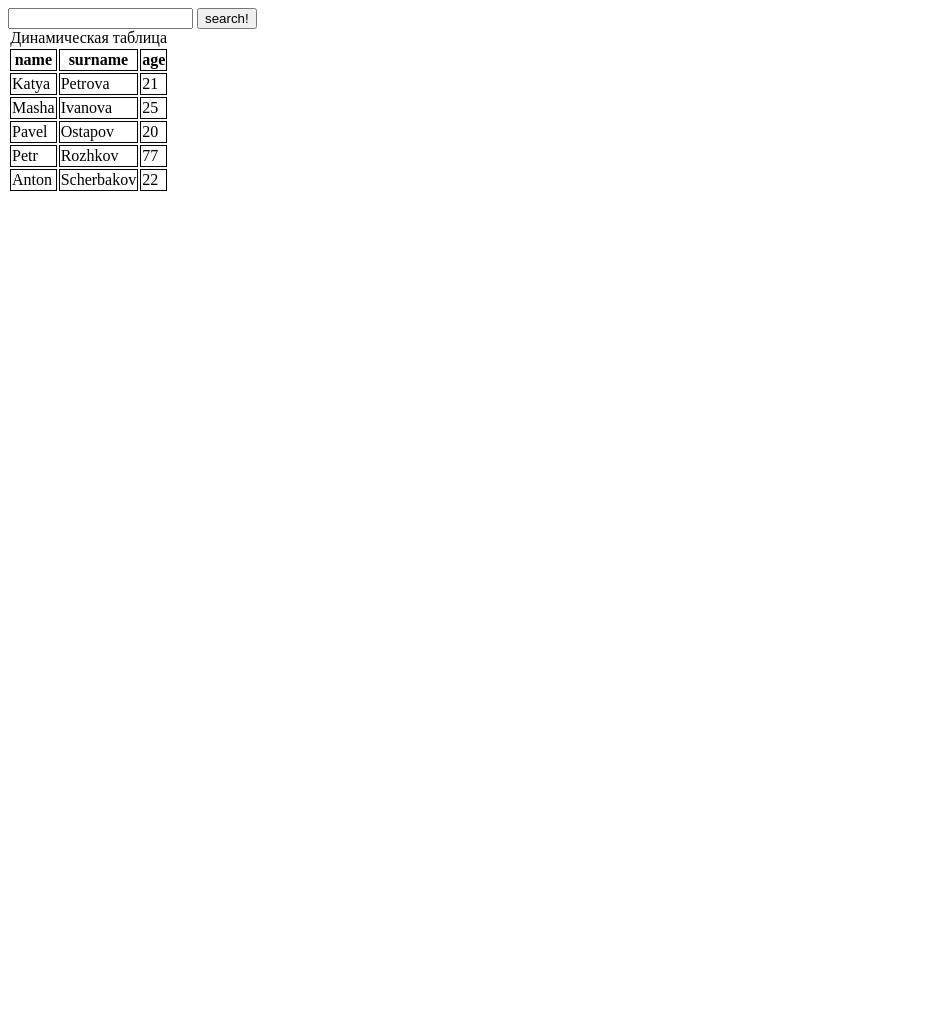
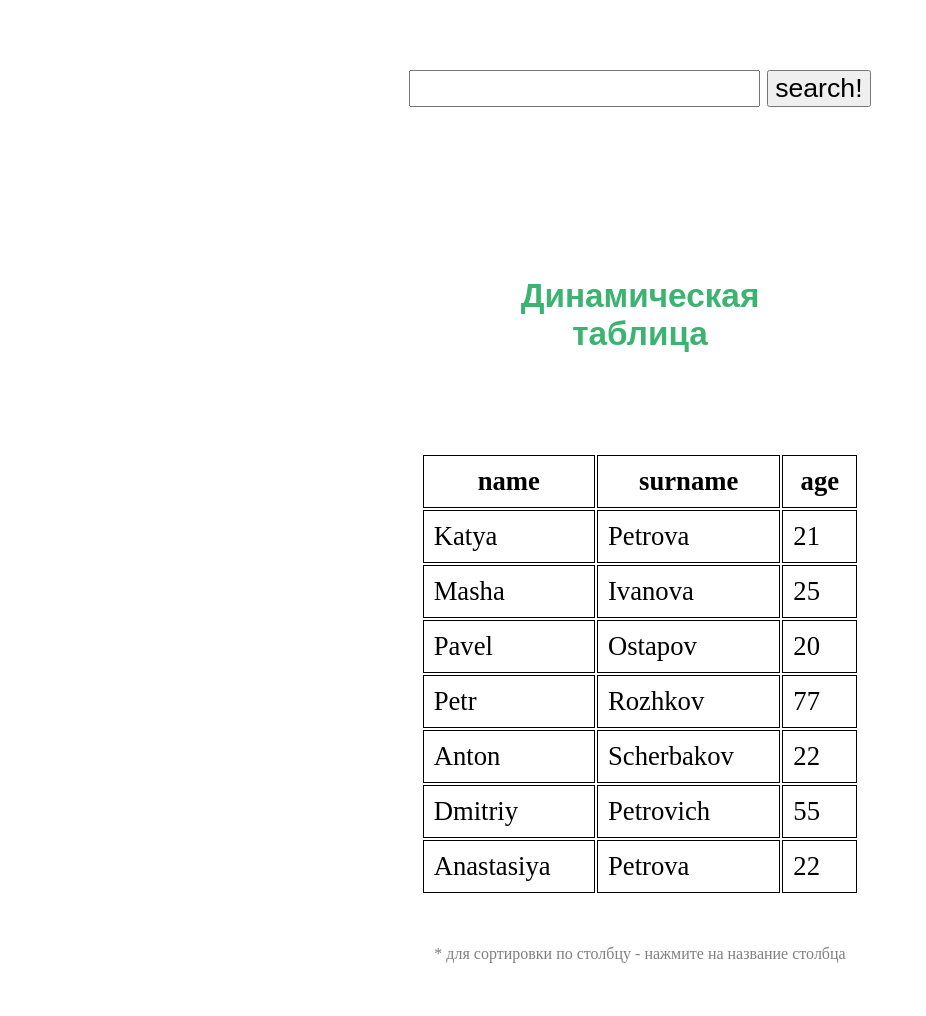
Before and after one commit to navernoe/Dynamic-Table, a website built with webpack: page src/index.html in a window 1280 px wide. Shown: the whole page, without its empty margins (0-926 px from the left). Before the commit the page ends 800 px from the top, so only its background shows below. Built offline with nearby package versions, Linux system fonts and the light colour scheme.

Commit message:
a little bit more css and data

```diff
--- a/data/tableData.json
+++ b/data/tableData.json
@@ -6,6 +6,8 @@
         ["Masha", "Ivanova", "25"],
         ["Pavel", "Ostapov", "20"],
         ["Petr", "Rozhkov", "77"],
-        ["Anton", "Scherbakov", "22"]
+        ["Anton", "Scherbakov", "22"],
+        ["Dmitriy", "Petrovich", "55"],
+        ["Anastasiya", "Petrova", "22"]
     ]
 }
--- a/src/css/style.css
+++ b/src/css/style.css
@@ -1,12 +1,39 @@
+* {
+    font-size: 20pt;
+}
+
+#dynamic-table {
+    margin: 0 auto;
+}
+
+#dynamic-table caption{
+    color: mediumseagreen;
+    font: bold 25pt Arial;
+    padding: 100px;
+}
+
 #dynamic-table td, th{
     border: 1px solid black;
     width: fit-content;
+    padding: 10px;
 }
 
 #dynamic-table th:hover {
     cursor: pointer;
 }
 
+.search {
+    margin: 70px auto;
+    text-align: center;
+}
+
 .found-by-search {
     background-color: yellow;
 }
+
+.tip {
+    color: grey;
+    text-align: center;
+    font-size: 12pt;
+    padding: 50px;
+}
--- a/src/index.html
+++ b/src/index.html
@@ -6,9 +6,16 @@
 </head>
 <body>
 
-    <input id="searchInput"></input> <button id="searchBtn"> search! </button>
+    <div class="search">
+        <input id="searchInput"></input>
+        <button id="searchBtn"> search! </button>
+    </div>
 
     <table id="dynamic-table"></table>
 
+    <div class="tip">
+        * для сортировки по столбцу - нажмите на название столбца
+    </div>
+
 </body>
 </html>
--- a/src/js/DynamicTable.js
+++ b/src/js/DynamicTable.js
@@ -7,13 +7,19 @@ export default class DynamicTable {
         this.rows = data.rows;
         this.captionText = data.name;
         this.sortDirection = {};
+        this.init();
+    }
+
+    init() {
         this.generateColumnsHead();
         this.generateRows(this.rows);
         this.createTable(this.rowsElems);
     }
 
+
     search(searchValue) {
         this.cells.forEach(cell => {
+
             if ( cell.textContent == searchValue ) {
                 cell.classList.add("found-by-search");
             } else {
@@ -37,6 +43,7 @@ export default class DynamicTable {
         this.createTable(sortedRows);
     };
 
+
     changeSortDirection(columnIndex) {
         const sort = this.sortDirection[columnIndex];
 
@@ -56,6 +63,7 @@ export default class DynamicTable {
 
     generateColumnsHead() {
         const columnsHead = document.createElement("tr");
+
         this.columns.forEach(column => {
             const columnHead = document.createElement("th");
             columnHead.append(column);
@@ -70,14 +78,17 @@ export default class DynamicTable {
     generateRows(rows) {
         this.cells = [];
         this.rowsElems = [];
+
         rows.forEach(row => {
             const rowEl = document.createElement("tr");
+
             row.forEach(cell => {
                 const cellEl = document.createElement("td");
                 cellEl.append(cell);
+                rowEl.append(cellEl);
                 this.cells.push(cellEl);
-                rowEl.append(cellEl);
             });
+
             this.rowsElems.push(rowEl);
         });
     }
```
Also changed, not shown: dist/index.html, dist/index.js.
